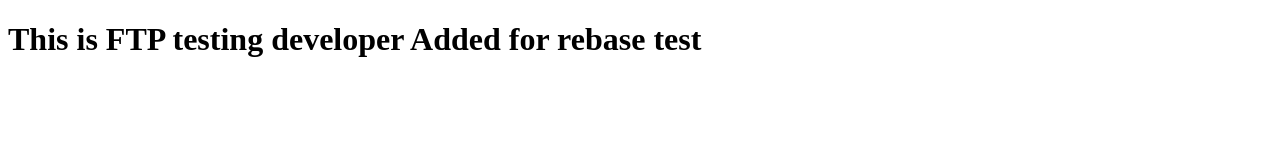
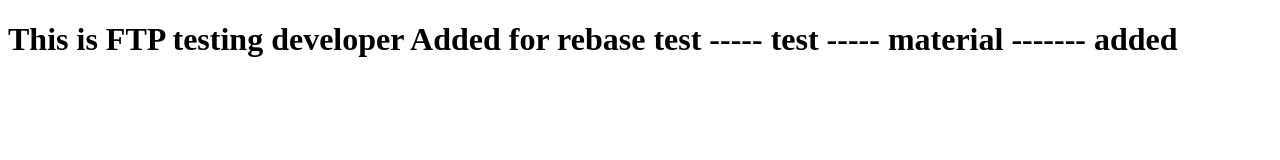
Before and after one commit to ManpreetSingh-o18/ftp-test, a plain HTML site: page index.html in a window 1280 px wide. Drawn offline with Linux system fonts and the light colour scheme.

Commit message:
work work work

```diff
--- a/index.html
+++ b/index.html
@@ -10,7 +10,7 @@
   <h1>
     This is FTP testing developer
 
-    Added for rebase test
+    Added for rebase test ----- test ----- material ------- added
   </h1>
 </body>
 </html>
```
